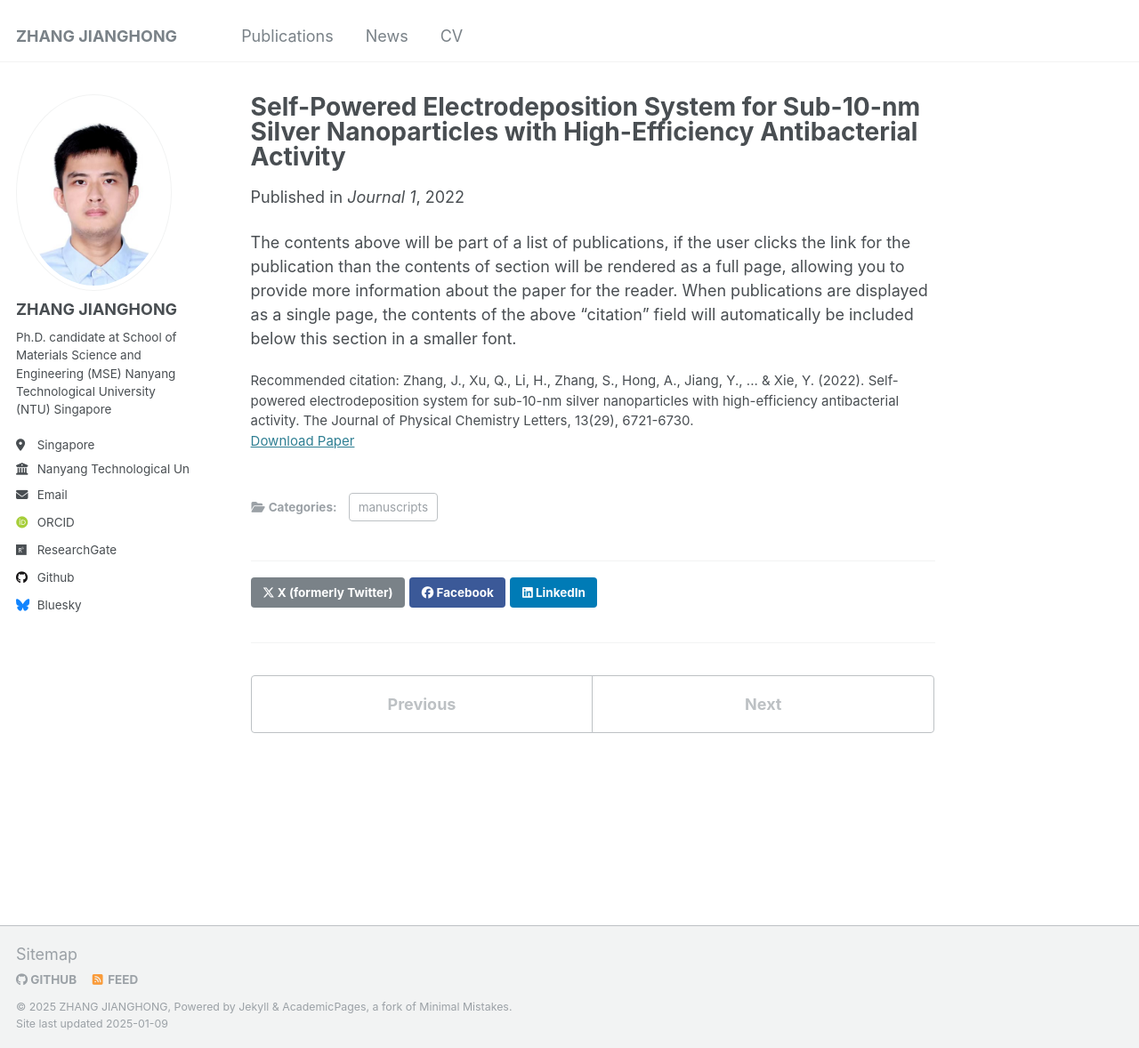
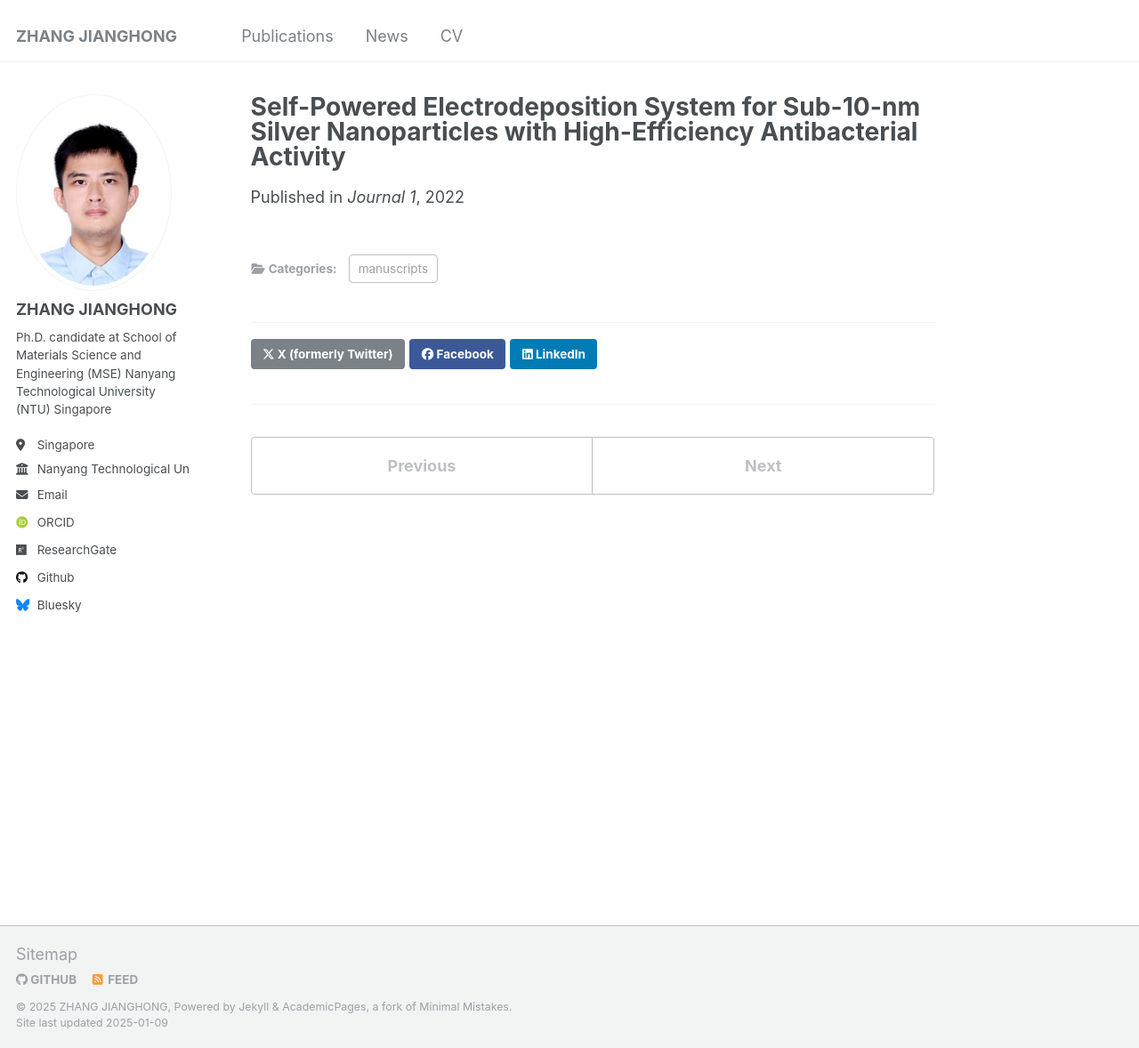
Before and after one commit to zjh990724/zjh990724.github.io, a Jekyll site: the page built from _publications/2022-07-11-paper-title-number-1.md, in a window 1280 px wide and 1178 px high. Shown: the whole window at 89% size. Built offline with Jekyll 4.4.1, drawn with Linux system fonts in a browser that asks for light colours; some web fonts are replaced.

Commit message:
Update 2022-07-11-paper-title-number-1.md

```diff
--- a/_publications/2022-07-11-paper-title-number-1.md
+++ b/_publications/2022-07-11-paper-title-number-1.md
@@ -6,7 +6,4 @@ permalink: /publication/2022-07-11-paper-title-number-1
 date: 2022-07-11
 venue: 'Journal 1'
 paperurl: 'https://pubs.acs.org/doi/10.1021/acs.jpclett.2c01737'
-citation: 'Zhang, J., Xu, Q., Li, H., Zhang, S., Hong, A., Jiang, Y., ... & Xie, Y. (2022). Self-powered electrodeposition system for sub-10-nm silver nanoparticles with high-efficiency antibacterial activity. The Journal of Physical Chemistry Letters, 13(29), 6721-6730.'
 ---
-
-The contents above will be part of a list of publications, if the user clicks the link for the publication than the contents of section will be rendered as a full page, allowing you to provide more information about the paper for the reader. When publications are displayed as a single page, the contents of the above "citation" field will automatically be included below this section in a smaller font.
```
